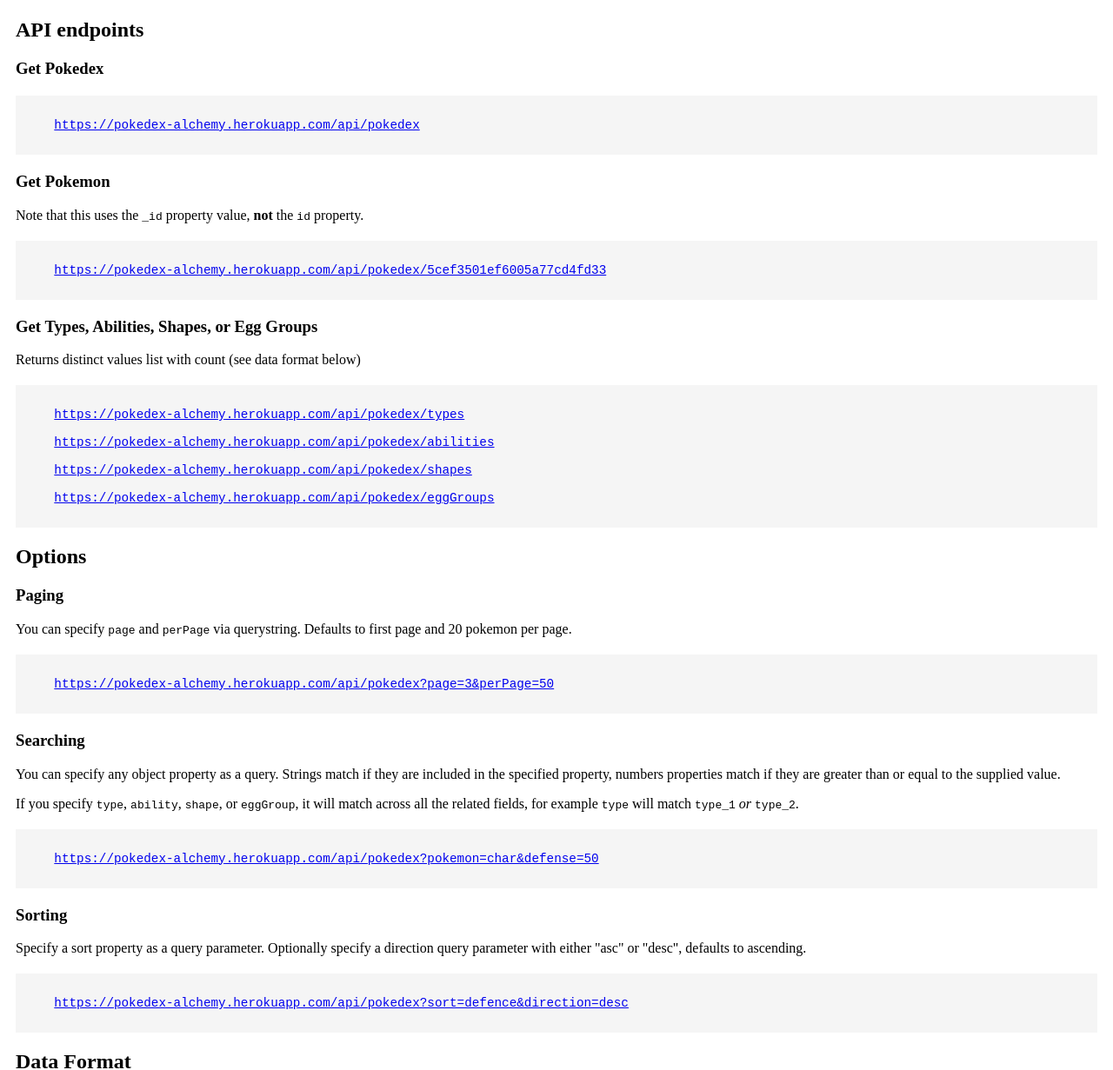
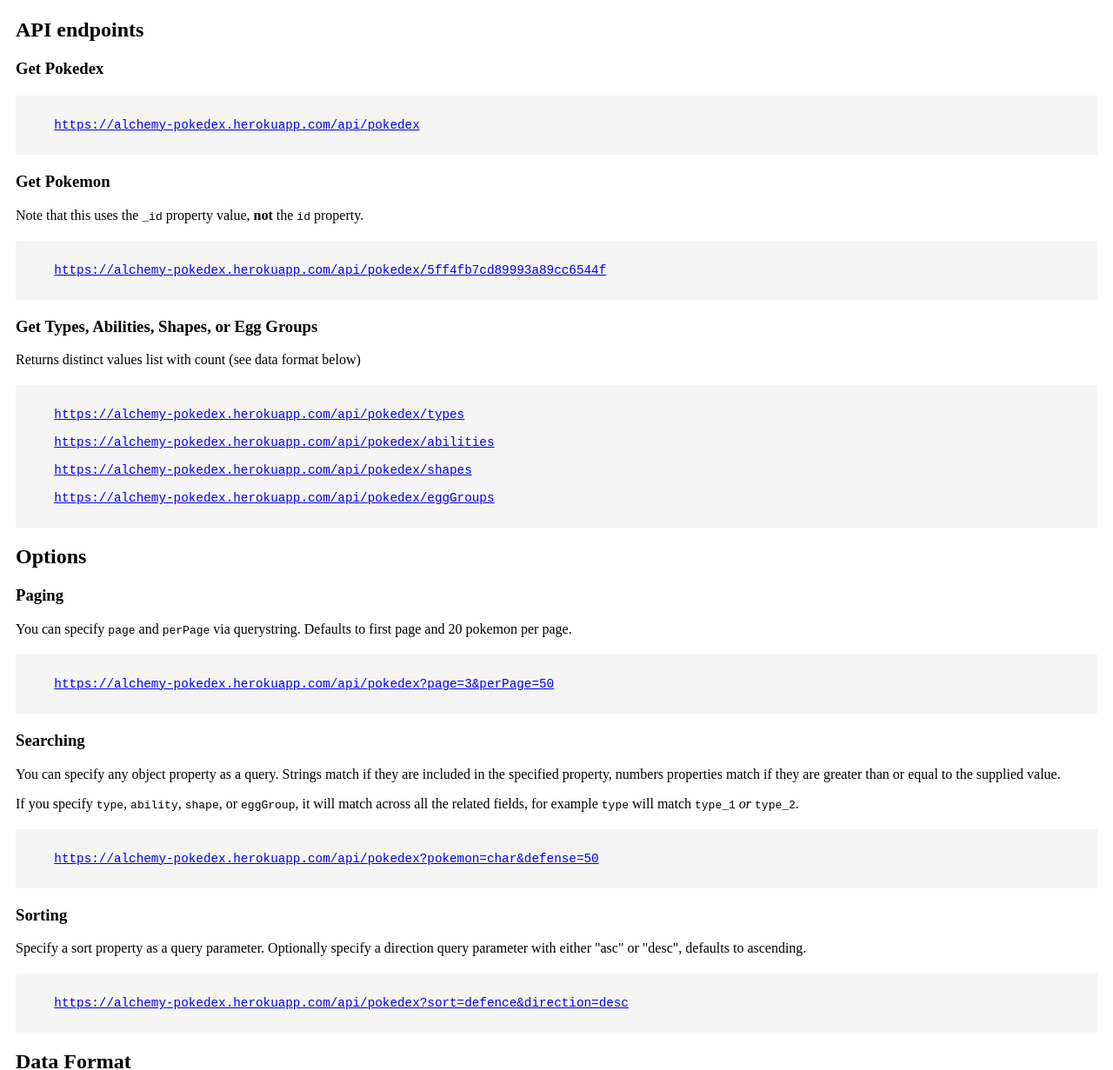
Before and after one commit to alchemycodelab/pokedex-server, a website: page public/index.html in a window 1280 px wide. Shown: the part 77-1308 px from the top of the page at 87% size. Drawn offline with Linux system fonts and the light colour scheme.

Commit message:
change url back to alchemy-pokedex

```diff
--- a/public/index.html
+++ b/public/index.html
@@ -26,7 +26,7 @@
     <p>
         <pre>
     <code>
-    <a target="_blank" href="https://pokedex-alchemy.herokuapp.com/api/pokedex">https://pokedex-alchemy.herokuapp.com/api/pokedex</a>
+    <a target="_blank" href="https://alchemy-pokedex.herokuapp.com/api/pokedex">https://alchemy-pokedex.herokuapp.com/api/pokedex</a>
     </code></pre>
 
     </p>
@@ -39,7 +39,7 @@
     <p>
         <pre>
     <code>
-    <a target="_blank" href="https://pokedex-alchemy.herokuapp.com/api/pokedex/5cef3501ef6005a77cd4fd33">https://pokedex-alchemy.herokuapp.com/api/pokedex/5cef3501ef6005a77cd4fd33</a>
+    <a target="_blank" href="https://alchemy-pokedex.herokuapp.com/api/pokedex/5ff4fb7cd89993a89cc6544f">https://alchemy-pokedex.herokuapp.com/api/pokedex/5ff4fb7cd89993a89cc6544f</a>
     </code></pre>
     </p>
 
@@ -48,13 +48,13 @@
     <p>
         <pre>
     <code>
-    <a target="_blank" href="https://pokedex-alchemy.herokuapp.com/api/pokedex/types">https://pokedex-alchemy.herokuapp.com/api/pokedex/types</a>
+    <a target="_blank" href="https://alchemy-pokedex.herokuapp.com/api/pokedex/types">https://alchemy-pokedex.herokuapp.com/api/pokedex/types</a>
 
-    <a target="_blank" href="https://pokedex-alchemy.herokuapp.com/api/pokedex/abilities">https://pokedex-alchemy.herokuapp.com/api/pokedex/abilities</a>
+    <a target="_blank" href="https://alchemy-pokedex.herokuapp.com/api/pokedex/abilities">https://alchemy-pokedex.herokuapp.com/api/pokedex/abilities</a>
 
-    <a target="_blank" href="https://pokedex-alchemy.herokuapp.com/api/pokedex/shapes">https://pokedex-alchemy.herokuapp.com/api/pokedex/shapes</a>
+    <a target="_blank" href="https://alchemy-pokedex.herokuapp.com/api/pokedex/shapes">https://alchemy-pokedex.herokuapp.com/api/pokedex/shapes</a>
 
-    <a target="_blank" href="https://pokedex-alchemy.herokuapp.com/api/pokedex/eggGroups">https://pokedex-alchemy.herokuapp.com/api/pokedex/eggGroups</a>
+    <a target="_blank" href="https://alchemy-pokedex.herokuapp.com/api/pokedex/eggGroups">https://alchemy-pokedex.herokuapp.com/api/pokedex/eggGroups</a>
     </code></pre>
     </p>
 
@@ -68,7 +68,7 @@
     <p>
         <pre>
     <code>
-    <a target="_blank" href="https://pokedex-alchemy.herokuapp.com/api/pokedex?page=3&perPage=50">https://pokedex-alchemy.herokuapp.com/api/pokedex?page=3&perPage=50</a>
+    <a target="_blank" href="https://alchemy-pokedex.herokuapp.com/api/pokedex?page=3&perPage=50">https://alchemy-pokedex.herokuapp.com/api/pokedex?page=3&perPage=50</a>
     </code></pre>
     </p>
 
@@ -89,7 +89,7 @@
     <p>
         <pre>
     <code>
-    <a target="_blank" href="https://pokedex-alchemy.herokuapp.com/api/pokedex?pokemon=char&defense=50">https://pokedex-alchemy.herokuapp.com/api/pokedex?pokemon=char&defense=50</a>
+    <a target="_blank" href="https://alchemy-pokedex.herokuapp.com/api/pokedex?pokemon=char&defense=50">https://alchemy-pokedex.herokuapp.com/api/pokedex?pokemon=char&defense=50</a>
     </code></pre>
     </p>
 
@@ -102,7 +102,7 @@
     <p>
         <pre>
     <code>
-    <a target="_blank" href="https://pokedex-alchemy.herokuapp.com/api/pokedex?sort=defence&direction=desc">https://pokedex-alchemy.herokuapp.com/api/pokedex?sort=defence&direction=desc</a>
+    <a target="_blank" href="https://alchemy-pokedex.herokuapp.com/api/pokedex?sort=defence&direction=desc">https://alchemy-pokedex.herokuapp.com/api/pokedex?sort=defence&direction=desc</a>
     </code></pre>
     </p>
 
```
